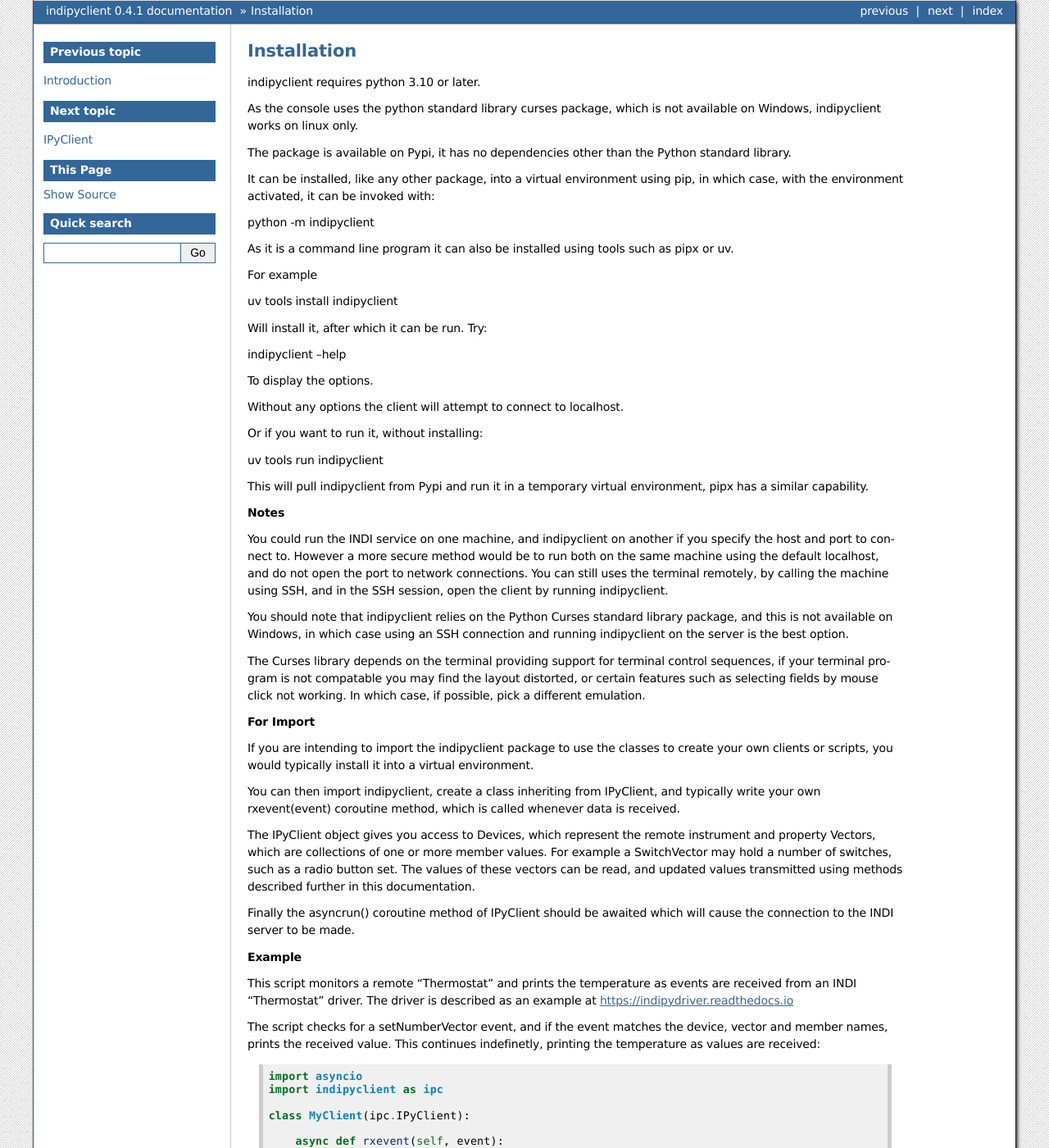
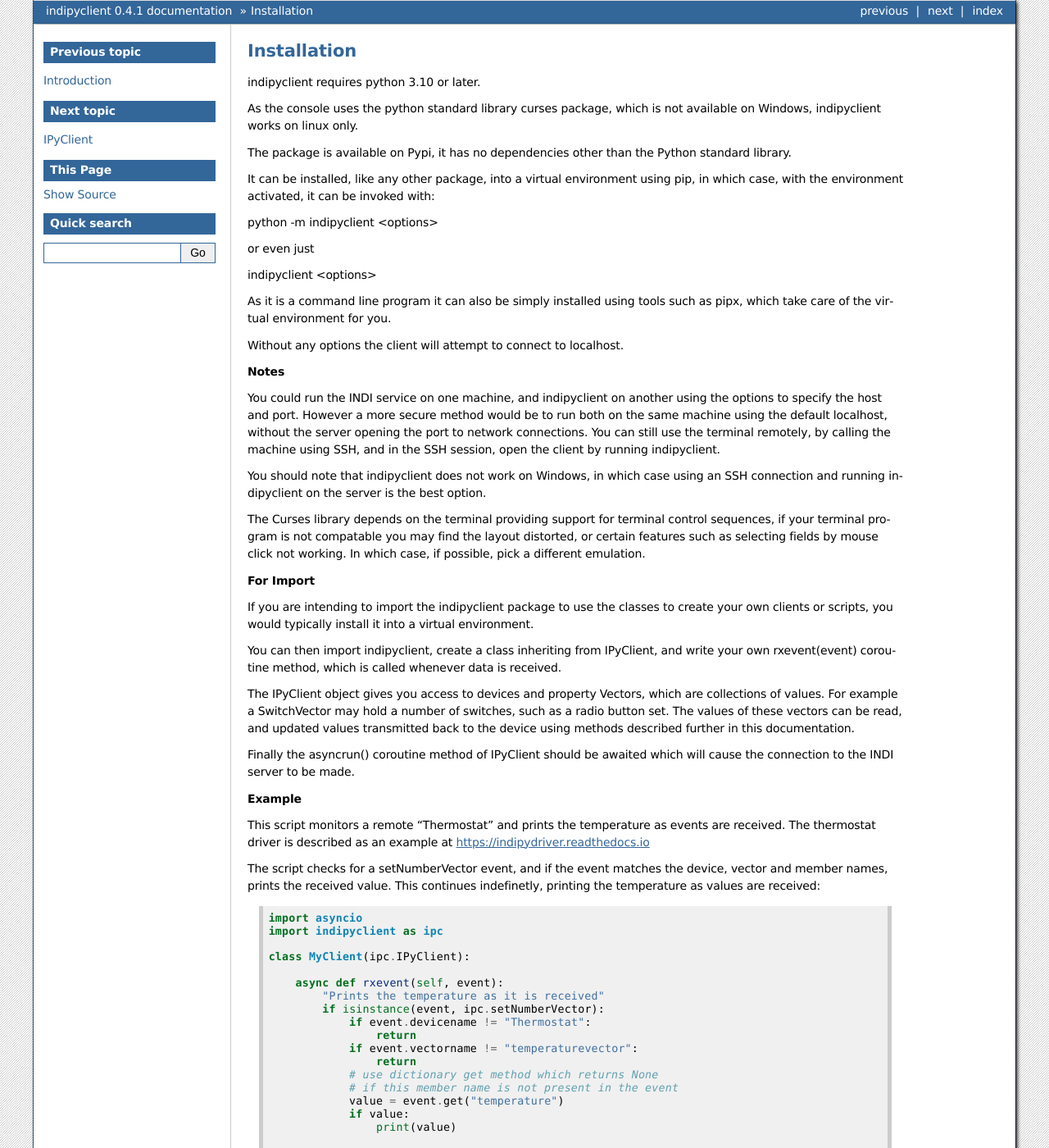
Before and after one commit to bernie-skipole/indipyclient, a Sphinx documentation site: the page built from docs/source/usage/installation.rst, in a window 1280 px wide and 1400 px high. Shown: the whole window at 82% size. Built offline with Sphinx 7.4.7, drawn with Linux system fonts in a browser that asks for light colours.

Commit message:
Docs updating

```diff
--- a/docs/source/usage/installation.rst
+++ b/docs/source/usage/installation.rst
@@ -9,33 +9,21 @@
 
 It can be installed, like any other package, into a virtual environment using pip, in which case, with the environment activated, it can be invoked with:
 
-python -m indipyclient
+python -m indipyclient <options>
 
-As it is a command line program it can also be installed using tools such as pipx or uv.
+or even just
 
-For example
+indipyclient <options>
 
-uv tools install indipyclient
-
-Will install it, after which it can be run. Try:
-
-indipyclient --help
-
-To display the options.
+As it is a command line program it can also be simply installed using tools such as pipx, which take care of the virtual environment for you.
 
 Without any options the client will attempt to connect to localhost.
 
-Or if you want to run it, without installing:
-
-uv tools run indipyclient
-
-This will pull indipyclient from Pypi and run it in a temporary virtual environment, pipx has a similar capability.
-
 **Notes**
 
-You could run the INDI service on one machine, and indipyclient on another if you specify the host and port to connect to. However a more secure method would be to run both on the same machine using the default localhost, and do not open the port to network connections.  You can still uses the terminal remotely, by calling the machine using SSH, and in the SSH session, open the client by running indipyclient.
+You could run the INDI service on one machine, and indipyclient on another using the options to specify the host and port. However a more secure method would be to run both on the same machine using the default localhost, without the server opening the port to network connections.  You can still use the terminal remotely, by calling the machine using SSH, and in the SSH session, open the client by running indipyclient.
 
-You should note that indipyclient relies on the Python Curses standard library package, and this is not available on Windows, in which case using an SSH connection and running indipyclient on the server is the best option.
+You should note that indipyclient does not work on Windows, in which case using an SSH connection and running indipyclient on the server is the best option.
 
 The Curses library depends on the terminal providing support for terminal control sequences, if your terminal program is not compatable you may find the layout distorted, or certain features such as selecting fields by mouse click not working. In which case, if possible, pick a different emulation.
 
@@ -43,15 +31,15 @@
 
 If you are intending to import the indipyclient package to use the classes to create your own clients or scripts, you would typically install it into a virtual environment.
 
-You can then import indipyclient, create a class inheriting from IPyClient, and typically write your own rxevent(event) coroutine method, which is called whenever data is received.
+You can then import indipyclient, create a class inheriting from IPyClient, and write your own rxevent(event) coroutine method, which is called whenever data is received.
 
-The IPyClient object gives you access to Devices, which represent the remote instrument and property Vectors, which are collections of one or more member values. For example a SwitchVector may hold a number of switches, such as a radio button set. The values of these vectors can be read, and updated values transmitted using methods described further in this documentation.
+The IPyClient object gives you access to devices and property Vectors, which are collections of values. For example a SwitchVector may hold a number of switches, such as a radio button set. The values of these vectors can be read, and updated values transmitted back to the device using methods described further in this documentation.
 
 Finally the asyncrun() coroutine method of IPyClient should be awaited which will cause the connection to the INDI server to be made.
 
 **Example**
 
-This script monitors a remote "Thermostat" and prints the temperature as events are received from an INDI "Thermostat" driver. The driver is described as an example at https://indipydriver.readthedocs.io
+This script monitors a remote "Thermostat" and prints the temperature as events are received. The thermostat driver is described as an example at https://indipydriver.readthedocs.io
 
 The script checks for a setNumberVector event, and if the event matches the device, vector and member names, prints the received value. This continues indefinetly, printing the temperature as values are received::
 
--- a/docs/source/usage/ipyclient.rst
+++ b/docs/source/usage/ipyclient.rst
@@ -1,7 +1,7 @@
 IPyClient
 =========
 
-As well as running the terminal client, indipyclient can be imported which gives access to a number of classes and methods which can be used by your own program to send and receive data to remote INDI servers. This enables you to write your own scripts to control remote instruments, or helps you create your own client program.
+Importing indipyclient gives access to a number of classes and methods which can be used by your own program to send and receive data to remote instruments. This enables you to write your own controlling scripts, or helps you create your own client program.
 
 Typically you would import the class IPyClient, and overide its rxevent(event) method, which is an awaitable coroutine.
 
@@ -11,7 +11,7 @@
 
 The IPyClient object has an asyncrun() coroutine method which needs to run in an event loop, typically gathered with your own tasks, to run your script or client.
 
-IPyClient has a 'hardware' coroutine method which is started with asyncrun, but as default does nothing. It is available to be overidden if required, for example, if data is to be sent to the remote instrument every ten seconds::
+IPyClient has a 'hardware' coroutine method which is started with the IPyClient.asyncrun method, but as default does nothing. It is available to be overidden if required, for example, if data is to be sent to the remote instrument every ten seconds::
 
     async def hardware(self):
         while not self._stop:
```
